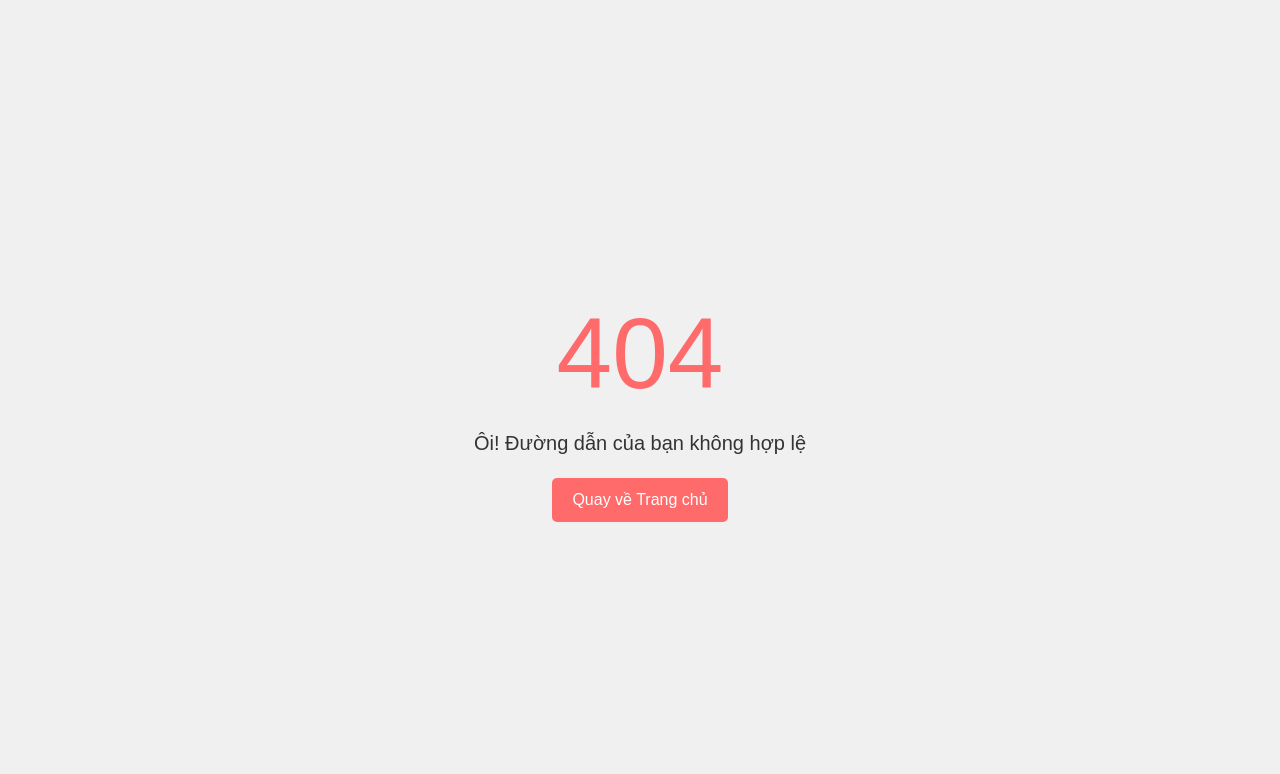
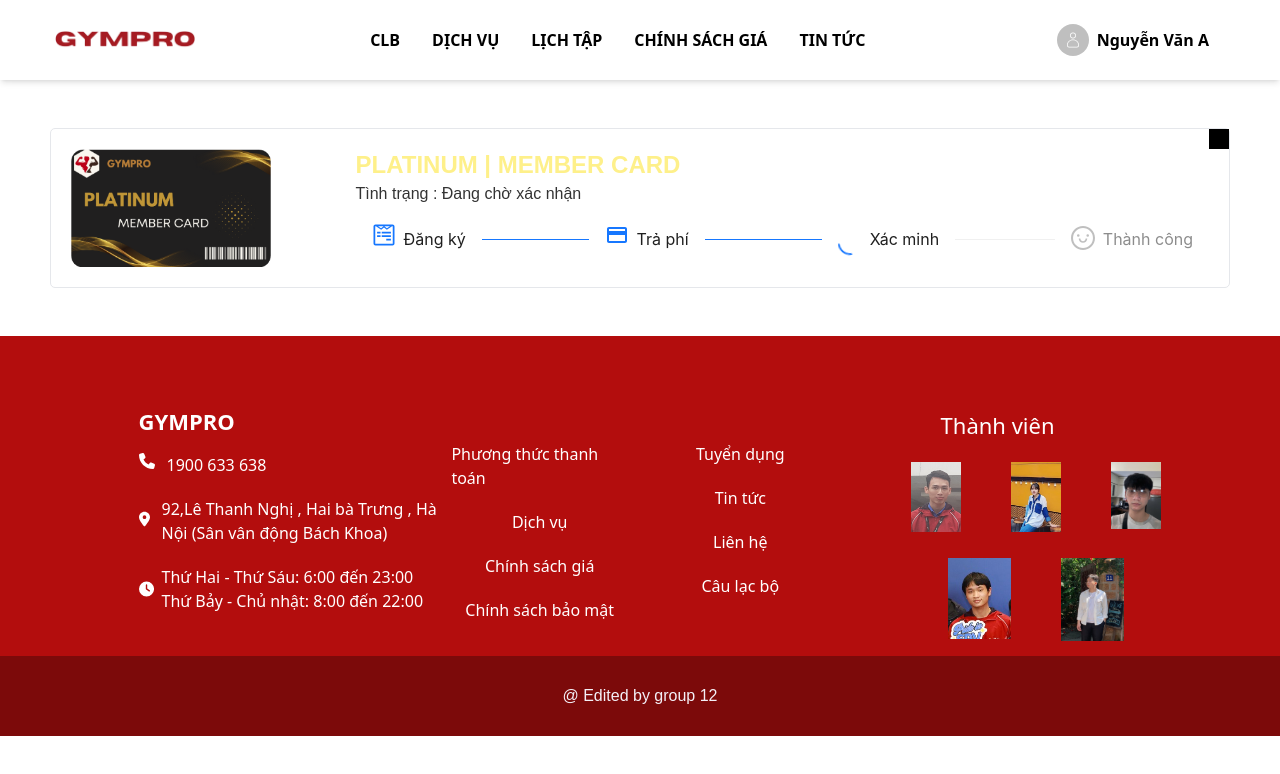
Before and after one commit to Hieudo213/Gym-FE, a React (Create React App) app: page /My-services in a window 1280 px wide. Before the commit this address had no page. Shown: the top 774 px of the page. Built offline with nearby package versions, Linux system fonts and the light colour scheme.

Commit message:
Reset code

```diff
--- a/src/App.css
+++ b/src/App.css
@@ -9,7 +9,7 @@
 
 /* Tùy chỉnh thanh cuộn */
 ::-webkit-scrollbar {
-  width: 2px;
+  width: 8px;
   /* Độ rộng của thanh cuộn */
 }
 
--- /dev/null
+++ b/src/components/Step.jsx
@@ -0,0 +1,32 @@
+import React from 'react';
+import { LoadingOutlined, SmileOutlined, SolutionOutlined, UserOutlined } from '@ant-design/icons';
+import { Steps } from 'antd';
+import { FaWpforms } from 'react-icons/fa6';
+import { MdPayment } from 'react-icons/md';
+const Step = () => (
+    <Steps
+        items={[
+            {
+                title: 'Đăng ký',
+                status: 'finish',
+                icon: <FaWpforms />,
+            },
+            {
+                title: 'Trả phí',
+                status: 'finish',
+                icon: <MdPayment />,
+            },
+            {
+                title: 'Xác minh',
+                status: 'process',
+                icon: <LoadingOutlined />,
+            },
+            {
+                title: 'Thành công',
+                status: 'wait',
+                icon: <SmileOutlined />,
+            },
+        ]}
+    />
+);
+export default Step;
--- a/src/layouts/Header.jsx
+++ b/src/layouts/Header.jsx
@@ -94,7 +94,7 @@
                     <Link onClick={() => setIsDropdown(false)} to="/my-account" href="#" className="block px-4 py-2 hover:bg-gray-100">Thông tin cá nhân</Link>
                   </li>
                   <li>
-                    <Link onClick={() => setIsDropdown(false)} to="/chung-toi-dang-hoan-thien" href="#" className="block px-4 py-2 hover:bg-gray-100">Gói Tập</Link>
+                    <Link onClick={() => setIsDropdown(false)} to="/My-services" href="#" className="block px-4 py-2 hover:bg-gray-100">Gói Tập</Link>
                   </li>
                 </ul>
                 <div className="py-2">
--- /dev/null
+++ b/src/pages/Myservices.jsx
@@ -0,0 +1,24 @@
+import React from 'react';
+import Platinum from '../assets/img/Platinum.png'
+import Step from '../components/Step';
+function Myservices() {
+    return (
+        <div className='mt-[8rem] my-[3rem] max-w-[1180px] mx-auto'>
+            <div className="row relative p-5 w-full h-[10rem] flex border border-gray-200 rounded-[5px]">
+                <div className="w-1/4 h-full ">
+                    <img src={Platinum} className='w-auto h-full' alt="" />
+                </div>
+                <div className="absolute top-0 right-0 w-[20px] h-[20px] bg-black"></div>
+                <div className="w-3/4 h-full ">
+                    <h1 className='text-yellow-200 font-bold text-2xl '>PLATINUM | <span>MEMBER CARD</span></h1>
+                    <h4>Tình trạng : <span>Đang chờ xác nhận</span></h4>
+                    <div className="w-full h-auto p-4">
+                        <Step />
+                    </div>
+
+                </div>
+            </div>
+        </div>
+    )
+}
+export default Myservices;
--- a/src/routes/routes.js
+++ b/src/routes/routes.js
@@ -21,6 +21,7 @@
 import Admin from "../admin/Admin";
 import Home from "../admin/Home";
 import { Room } from "../admin/Room";
+import Myservices from "../pages/Myservices";
 
 export const router = createBrowserRouter([
   {
@@ -55,6 +56,10 @@
       {
         path: "/tin-tuc",
         element: <News />,
+      },
+      {
+        path: "/My-services",
+        element: <Myservices />,
       },
       {
         path: "/khuyen-mai",
```
Also changed, not shown: src/admin/Room.jsx (line endings or trailing spaces), src/assets/img/Platinum.png (added).
